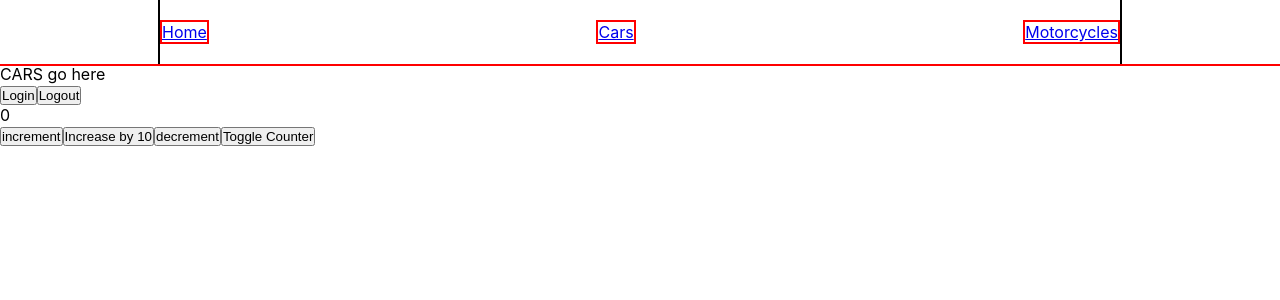
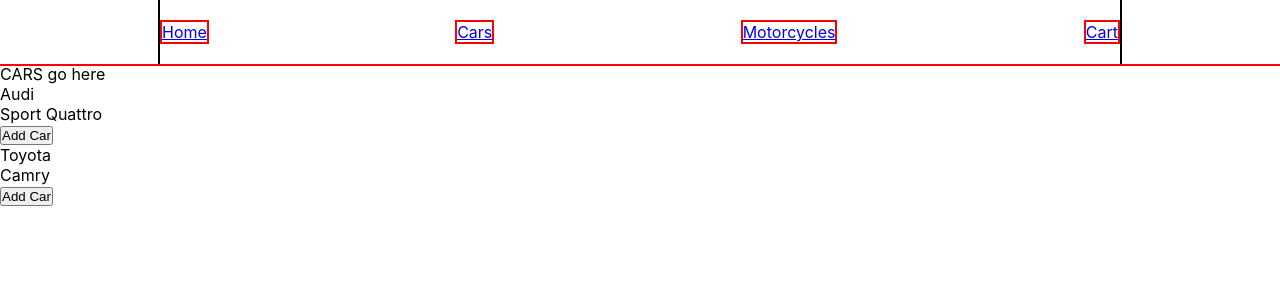
Before and after one commit to EndingNever/ecommerce, a React (Create React App) app: page /cars in a window 1280 px wide. Shown: the top 300 px of the page. Built offline with nearby package versions, Linux system fonts and the light colour scheme.

Commit message:
able to add to cart, begin UserCart component

```diff
--- a/src/App.js
+++ b/src/App.js
@@ -4,15 +4,17 @@ import Cars from './components/cars/Cars';
 import Motorcycles from './components/motorcycles/Motorcycles';
 import StickyNav from './components/stickyNav/StickyNav';
 import MainDisplay from './pages/mainDisplay/MainDisplay';
+import UserCart from './components/userCart/UserCart';
 
 function App() {
   return (
     <div >
       <StickyNav />
       <Routes>
-        <Route path="/"  element={<MainDisplay />}/>
+        <Route path="/" element={<MainDisplay />} />
         <Route path='/cars' element={<Cars />} />
-        <Route path='/motorcycles' element= {<Motorcycles/>} />
+        <Route path='/motorcycles' element={<Motorcycles />} />
+        <Route path='/cart' element={<UserCart />} />
       </Routes>
     </div>
   );
--- a/src/components/cars/Cars.js
+++ b/src/components/cars/Cars.js
@@ -1,44 +1,42 @@
-import React from 'react'
+// import { authActions, counterActions } from '../../store/index';
+import { useState, useEffect } from 'react'
 import styles from './Cars.module.css'
 import { useSelector, useDispatch } from 'react-redux'
-// import { authActions, counterActions } from '../../store/index';
 import { counterActions } from '../../store/counter';
 import { authActions } from '../../store/auth';
+import { vehicles } from '../../data/data';
+import { cartActions } from '../../store/shoppingCart';
 
 export default function Cars() {
+  const addToCart = cartActions.addItem;
+  const printCart = cartActions.printCart;
   const dispatch = useDispatch();
-  const counter = useSelector((state) => state.counter.counter);
-  const toggle = useSelector((state) => state.counter.showCounter);
+  const [cars, setCars] = useState([])
 
-  const isAuth = useSelector((state) => state.auth.isAuthenticated);
-
-  const incrementHandler = () => {
-    dispatch(counterActions.increment());
-  }
-  const decrementHandler = () => {
-    dispatch(counterActions.decrement());
+  const handleAddToCart = (product) => {
+    dispatch(cartActions.addItem(product))
   }
 
-  const increaseHandler = () => {
-    dispatch(counterActions.increase(10)); // { type: SOME_UNIQUE_IDENTIFIER, payload: 10} behind the scenes
-  }
+  useEffect(() => {
+    const carFilter = vehicles.filter(vehicle => vehicle.type === 'car')
+    setCars(carFilter);
+    // cartActions.addItem('ringo');
+    dispatch(cartActions.printCart());
 
-  const toggleCounterHandler = () => {
-    dispatch(counterActions.toggleCounter());
-  }
+  }, [])
 
-  const loginHandler = (event) => {
-    event.preventDefault()
-    dispatch(authActions.login());
-  }
-  const logoutHandler = () => {
-    dispatch(authActions.logout())
-  }
 
   return (
     <>
       <div>CARS go here</div>
-      <button onClick={loginHandler}>Login</button>
+      <div>{cars.map((car) => (
+        <div key={car.id}>
+          <p>{car.make}</p>
+          <p>{car.model}</p>
+          <button onClick={() => handleAddToCart(car)}>Add Car</button>
+        </div>
+      ))}</div>
+      {/* <button onClick={loginHandler}>Login</button>
       <button onClick={logoutHandler}>Logout</button>
       {isAuth && <div>AUTHORIZATION GRANTED. CONGRATULATIONS</div>}
       {toggle && <div> {counter} </div>}
@@ -47,7 +45,32 @@ export default function Cars() {
         <button onClick={increaseHandler}>Increase by 10</button>
         <button onClick={decrementHandler}>decrement</button>
         <button onClick={toggleCounterHandler}>Toggle Counter</button>
-      </div>
+      </div> */}
     </>
   )
 }
+
+
+
+  // const counter = useSelector((state) => state.counter.counter);
+  // const toggle = useSelector((state) => state.counter.showCounter);
+  // const isAuth = useSelector((state) => state.auth.isAuthenticated);
+  // const incrementHandler = () => {
+  //   dispatch(counterActions.increment());
+  // }
+  // const decrementHandler = () => {
+  //   dispatch(counterActions.decrement());
+  // }
+  // const increaseHandler = () => {
+  //   dispatch(counterActions.increase(10)); // { type: SOME_UNIQUE_IDENTIFIER, payload: 10} behind the scenes
+  // }
+  // const toggleCounterHandler = () => {
+  //   dispatch(counterActions.toggleCounter());
+  // }
+  // const loginHandler = (event) => {
+  //   event.preventDefault()
+  //   dispatch(authActions.login());
+  // }
+  // const logoutHandler = () => {
+  //   dispatch(authActions.logout())
+  // }
--- a/src/components/stickyNav/StickyNav.js
+++ b/src/components/stickyNav/StickyNav.js
@@ -10,6 +10,7 @@ const StickyNav = () => {
           <Link to='/'>Home</Link>
           <Link to='/cars'>Cars</Link>
           <Link to='/motorcycles'>Motorcycles</Link>
+          <Link to='/cart'>Cart</Link>
         </ul>
       </nav>
     </header>
--- /dev/null
+++ b/src/components/userCart/UserCart.js
@@ -0,0 +1,8 @@
+import React from 'react'
+import { useDispatch, useSelector } from 'react-redux'
+
+export default function UserCart() {
+  return (
+    <div>User Cart</div>
+  )
+}
--- a/src/data/data.js
+++ b/src/data/data.js
@@ -5,6 +5,7 @@ import klr from '../images/vehicles/klr.jpg'
 
 export const vehicles = [
   {
+    id: 0,
     type: 'car',
     make: 'Audi',
     model: 'Sport Quattro',
@@ -12,6 +13,7 @@ export const vehicles = [
     image: audi,
   },
   {
+    id: 1,
     type: 'car',
     make: 'Toyota',
     model: 'Camry',
@@ -19,6 +21,7 @@ export const vehicles = [
     image: camry,
   },
   {
+    id: 2,
     type: 'motorcycle',
     make: 'BMW',
     model: 'R1200GS',
@@ -26,6 +29,7 @@ export const vehicles = [
     image: bmw,
   },
   {
+    id: 3,
     type: 'motorcycle',
     make: 'Kawasaki',
     model: 'KLR650',
--- a/src/store/index.js
+++ b/src/store/index.js
@@ -2,7 +2,7 @@
 import { configureStore } from "@reduxjs/toolkit";
 import counterReducer from "./counter";
 import authReducer from "./auth"
-
+import cartReducer from './shoppingCart'
 
 
 // const counterReducer = (state = initialState, action) => { //*Plain Redux, ReduxToolkit helps make this lean
@@ -41,6 +41,7 @@ const store = configureStore({
   reducer: {
     counter: counterReducer,
     auth: authReducer,
+    cart: cartReducer,
   }
 });
 
--- /dev/null
+++ b/src/store/shoppingCart.js
@@ -0,0 +1,24 @@
+import { createSlice } from "@reduxjs/toolkit";
+
+const initialCartSlice = {
+  cartItems: [],
+  total: 0,
+  itemCount: 0,
+};
+
+const cartSlice = createSlice({
+  name: 'shoppingCart',
+  initialState: initialCartSlice,
+  reducers: {
+    addItem(state, action) {
+      state.cartItems.push(action.payload)
+    },
+    printCart(state, action) {
+      console.log(state.cartItems);
+    }
+  }
+});
+
+
+export const cartActions = cartSlice.actions;
+export default cartSlice.reducer;
```
Also changed, not shown: src/components/userCart/userCart.module.css (added).
